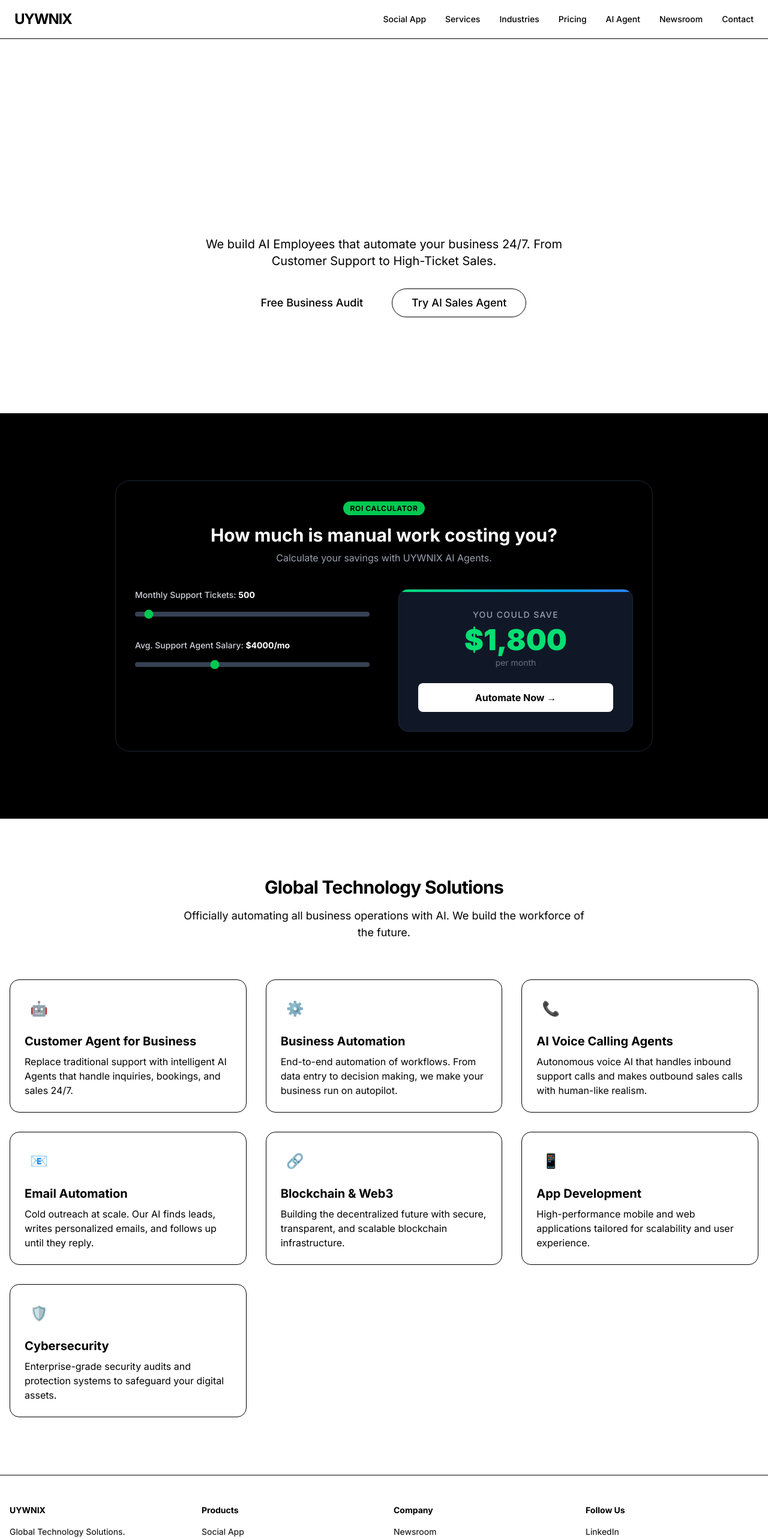
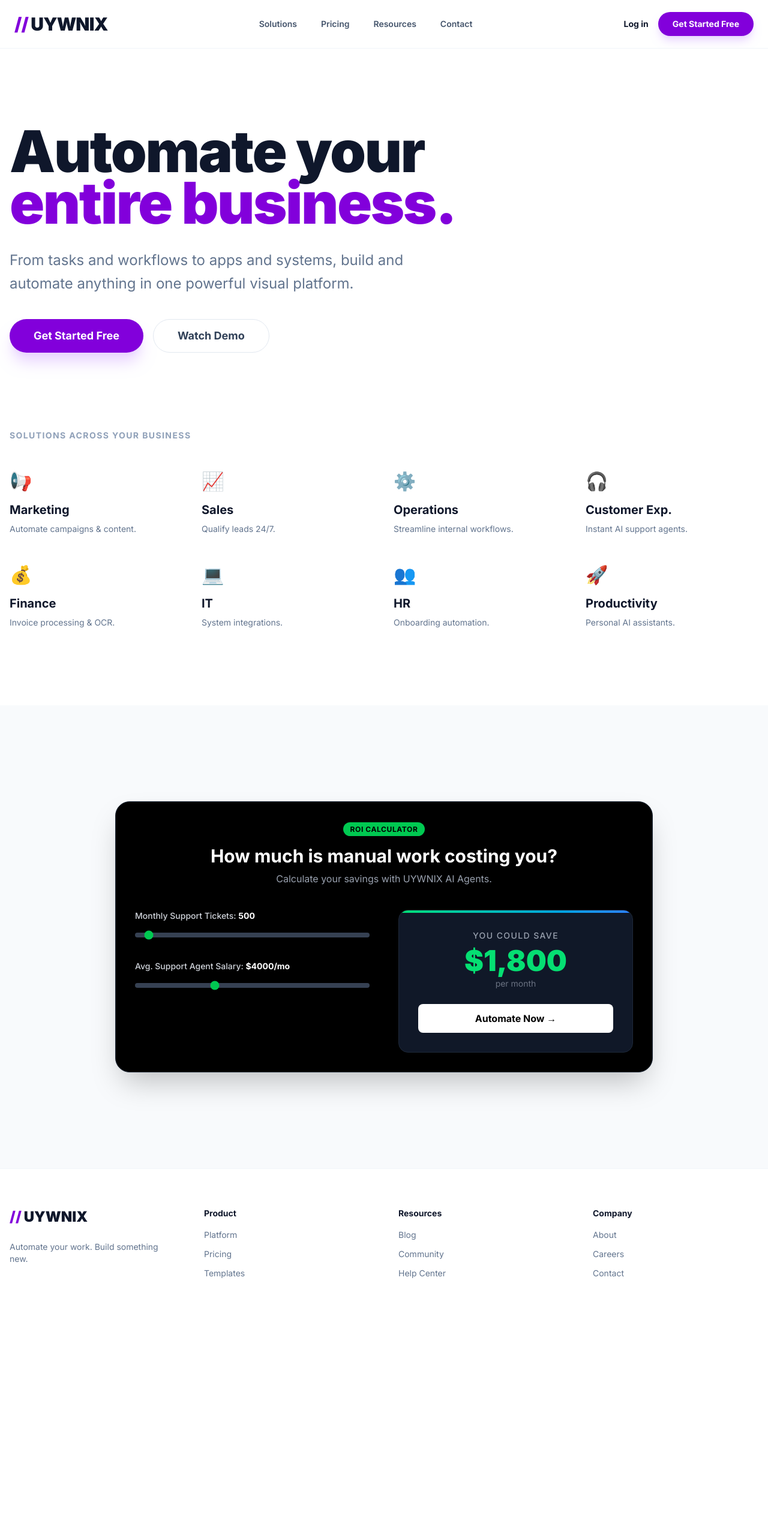
Before and after one commit to Tayyabhusayn/uywnix, a Next.js app: page / in a window 1280 px wide. Shown: the top 2566 px of the page at 60% size. After the commit the page ends 2197 px from the top, so only its background shows below. Built offline with nearby package versions, Linux system fonts and the light colour scheme.

Commit message:
Redesign: Make.com Style (White, Purple, Clean Grid)

```diff
--- a/app/globals.css
+++ b/app/globals.css
@@ -2,36 +2,41 @@
 
 :root {
   --background: #ffffff;
-  --foreground: #000000;
-  /* ... existing vars ... */
+  --foreground: #0f172a;
+  --primary: #6d28d9; /* Purple-700 (Make Style) */
+  --primary-foreground: #ffffff;
+  --card: #ffffff;
+  --card-foreground: #0f172a;
+  --border: #e2e8f0;
+  --input: #e2e8f0;
+  --ring: #6d28d9;
+  --radius: 0.5rem;
 }
 
-/* ... existing theme ... */
-
-/* NEW ANIMATIONS */
-@keyframes slideUp {
-  from { opacity: 0; transform: translateY(30px); }
-  to { opacity: 1; transform: translateY(0); }
+@theme inline {
+  --color-background: var(--background);
+  --color-foreground: var(--foreground);
+  --color-card: var(--card);
+  --color-card-foreground: var(--card-foreground);
+  --color-primary: var(--primary);
+  --color-primary-foreground: var(--primary-foreground);
+  --color-border: var(--border);
+  --color-input: var(--input);
+  --color-ring: var(--ring);
+  --radius-lg: var(--radius);
+  --radius-md: calc(var(--radius) - 2px);
+  --radius-sm: calc(var(--radius) - 4px);
 }
 
-@keyframes fadeIn {
-  from { opacity: 0; }
-  to { opacity: 1; }
+body {
+  background-color: var(--background);
+  color: var(--foreground);
+  font-family: var(--font-sans);
 }
 
-.animate-slide-up {
-  animation: slideUp 0.8s ease-out forwards;
+.hover-lift {
+  transition: transform 0.2s ease-in-out;
 }
-
-.animate-fade-in {
-  animation: fadeIn 1s ease-out forwards;
-}
-
-.delay-100 { animation-delay: 0.1s; opacity: 0; animation-fill-mode: forwards; }
-.delay-200 { animation-delay: 0.2s; opacity: 0; animation-fill-mode: forwards; }
-.delay-300 { animation-delay: 0.3s; opacity: 0; animation-fill-mode: forwards; }
-
-.hover-glow:hover {
-  box-shadow: 0 0 20px rgba(59, 130, 246, 0.5);
+.hover-lift:hover {
   transform: translateY(-2px);
 }
--- a/app/page.tsx
+++ b/app/page.tsx
@@ -8,30 +8,30 @@
   const [isMenuOpen, setIsMenuOpen] = useState(false);
 
   return (
-    <main className="flex min-h-screen flex-col items-center justify-between">
+    <main className="flex min-h-screen flex-col bg-white text-slate-900">
       {/* Navigation */}
-      <nav className="w-full border-b border-border bg-background/80 backdrop-blur-md sticky top-0 z-50">
-        <div className="container mx-auto px-6 h-16 flex items-center justify-between">
-          <Link href="/" className="text-2xl font-bold tracking-tighter">
-            UYWNIX
+      <nav className="w-full bg-white border-b border-slate-100 sticky top-0 z-50">
+        <div className="container mx-auto px-6 h-20 flex items-center justify-between">
+          <Link href="/" className="text-3xl font-black tracking-tight flex items-center gap-1">
+            <span className="text-purple-700">//</span> UYWNIX
           </Link>
 
-          {/* Desktop Menu */}
-          <div className="hidden md:flex space-x-8 text-sm font-medium">
-            <Link href="/products/uywni" className="hover:text-primary/80 transition-colors">Social App</Link>
-            <Link href="/services" className="hover:text-primary/80 transition-colors">Services</Link>
-            <Link href="/industries" className="hover:text-primary/80 transition-colors">Industries</Link>
-            <Link href="/pricing" className="hover:text-primary/80 transition-colors">Pricing</Link>
-            <Link href="/ai-agent" className="hover:text-primary/80 transition-colors">AI Agent</Link>
-            <Link href="/newsroom" className="hover:text-primary/80 transition-colors">Newsroom</Link>
-            <Link href="/contact" className="hover:text-primary/80 transition-colors">Contact</Link>
+          <div className="hidden md:flex space-x-10 text-sm font-semibold text-slate-600">
+            <Link href="/services" className="hover:text-purple-700 transition">Solutions</Link>
+            <Link href="/pricing" className="hover:text-purple-700 transition">Pricing</Link>
+            <Link href="/newsroom" className="hover:text-purple-700 transition">Resources</Link>
+            <Link href="/contact" className="hover:text-purple-700 transition">Contact</Link>
+          </div>
+
+          <div className="hidden md:flex items-center gap-4">
+            <Link href="/ai-agent" className="text-sm font-bold text-slate-900 hover:text-purple-700">Log in</Link>
+            <Link href="/audit" className="bg-purple-700 text-white px-6 py-2.5 rounded-full text-sm font-bold hover:bg-purple-800 transition shadow-lg shadow-purple-200">
+              Get Started Free
+            </Link>
           </div>
 
           {/* Mobile Menu Button */}
-          <button
-            className="md:hidden p-2 text-primary"
-            onClick={() => setIsMenuOpen(!isMenuOpen)}
-          >
+          <button className="md:hidden p-2 text-slate-900" onClick={() => setIsMenuOpen(!isMenuOpen)}>
             {isMenuOpen ? (
               <svg xmlns="http://www.w3.org/2000/svg" width="24" height="24" viewBox="0 0 24 24" fill="none" stroke="currentColor" strokeWidth="2" strokeLinecap="round" strokeLinejoin="round"><path d="M18 6 6 18"/><path d="m6 6 18 12"/></svg>
             ) : (
@@ -42,127 +42,140 @@
 
         {/* Mobile Dropdown */}
         {isMenuOpen && (
-          <div className="md:hidden absolute top-16 left-0 w-full bg-background border-b border-border shadow-lg animate-in slide-in-from-top-5">
-            <div className="flex flex-col p-4 space-y-4 text-center">
-              <Link href="/products/uywni" className="py-2 hover:bg-secondary rounded-lg" onClick={() => setIsMenuOpen(false)}>Social App</Link>
-              <Link href="/services" className="py-2 hover:bg-secondary rounded-lg" onClick={() => setIsMenuOpen(false)}>Services</Link>
-              <Link href="/industries" className="py-2 hover:bg-secondary rounded-lg" onClick={() => setIsMenuOpen(false)}>Industries</Link>
-              <Link href="/pricing" className="py-2 hover:bg-secondary rounded-lg" onClick={() => setIsMenuOpen(false)}>Pricing</Link>
-              <Link href="/ai-agent" className="py-2 hover:bg-secondary rounded-lg" onClick={() => setIsMenuOpen(false)}>AI Agent</Link>
-              <Link href="/newsroom" className="py-2 hover:bg-secondary rounded-lg" onClick={() => setIsMenuOpen(false)}>Newsroom</Link>
-              <Link href="/contact" className="py-2 hover:bg-secondary rounded-lg" onClick={() => setIsMenuOpen(false)}>Contact</Link>
-            </div>
+          <div className="md:hidden absolute top-20 left-0 w-full bg-white border-b border-slate-100 shadow-xl p-6 space-y-4 animate-in slide-in-from-top-5">
+            <Link href="/services" className="block text-lg font-semibold text-slate-700" onClick={() => setIsMenuOpen(false)}>Solutions</Link>
+            <Link href="/pricing" className="block text-lg font-semibold text-slate-700" onClick={() => setIsMenuOpen(false)}>Pricing</Link>
+            <Link href="/newsroom" className="block text-lg font-semibold text-slate-700" onClick={() => setIsMenuOpen(false)}>Resources</Link>
+            <Link href="/contact" className="block text-lg font-semibold text-slate-700" onClick={() => setIsMenuOpen(false)}>Contact</Link>
+            <hr className="border-slate-100"/>
+            <Link href="/audit" className="block w-full bg-purple-700 text-white py-3 rounded-xl font-bold text-center" onClick={() => setIsMenuOpen(false)}>
+              Get Started Free
+            </Link>
           </div>
         )}
       </nav>
 
-      {/* Hero Section */}
-      <section className="w-full py-24 md:py-32 lg:py-40 text-center container mx-auto px-4">
-        <h1 className="text-5xl md:text-7xl font-bold tracking-tighter mb-6 bg-clip-text text-transparent bg-gradient-to-r from-foreground to-foreground/70 animate-slide-up">
-          The Next Generation <br/> Business Automation
-        </h1>
-        <p className="text-xl text-muted-foreground max-w-2xl mx-auto mb-8 animate-slide-up delay-100">
-          We build AI Employees that automate your business 24/7. From Customer Support to High-Ticket Sales.
-        </p>
-        <div className="flex flex-col sm:flex-row gap-4 justify-center animate-slide-up delay-200">
-          <Link href="/audit" className="bg-primary text-primary-foreground h-12 px-8 rounded-full flex items-center justify-center font-medium text-lg hover:opacity-90 transition-opacity hover-glow">
-            Free Business Audit
+      {/* Hero Section (Make.com Style) */}
+      <section className="container mx-auto px-4 py-20 md:py-32">
+        <div className="max-w-4xl">
+          <h1 className="text-6xl md:text-8xl font-black tracking-tight mb-8 text-slate-900 leading-[0.9]">
+            Automate your <br/> <span className="text-purple-700">entire business.</span>
+          </h1>
+          <p className="text-xl md:text-2xl text-slate-500 mb-10 max-w-2xl leading-relaxed">
+            From tasks and workflows to apps and systems, build and automate anything in one powerful visual platform.
+          </p>
+          <div className="flex flex-col sm:flex-row gap-4 items-start">
+            <Link href="/audit" className="bg-purple-700 text-white h-14 px-10 rounded-full flex items-center justify-center font-bold text-lg hover:bg-purple-800 transition shadow-xl shadow-purple-200">
+              Get Started Free
+            </Link>
+            <Link href="/ai-agent" className="h-14 px-10 rounded-full flex items-center justify-center font-bold text-lg text-slate-700 border border-slate-200 hover:bg-slate-50 transition">
+              Watch Demo
+            </Link>
+          </div>
+        </div>
+      </section>
+
+      {/* Solutions Grid (Make.com Style) */}
+      <section className="container mx-auto px-4 pb-32">
+        <p className="text-sm font-bold text-slate-400 uppercase tracking-widest mb-12">SOLUTIONS ACROSS YOUR BUSINESS</p>
+
+        <div className="grid grid-cols-2 md:grid-cols-4 gap-x-8 gap-y-12">
+          {/* Item 1 */}
+          <Link href="/services" className="group block">
+            <div className="text-3xl mb-4 text-purple-600 group-hover:-translate-y-1 transition-transform duration-300">📢</div>
+            <h3 className="text-xl font-bold text-slate-900 mb-2 group-hover:text-purple-700 transition">Marketing</h3>
+            <p className="text-sm text-slate-500">Automate campaigns & content.</p>
           </Link>
-          <Link href="/ai-agent" className="border border-input bg-background h-12 px-8 rounded-full flex items-center justify-center font-medium text-lg hover:bg-accent hover:text-accent-foreground transition-colors hover-glow">
-            Try AI Sales Agent
+
+          {/* Item 2 */}
+          <Link href="/ai-agent" className="group block">
+            <div className="text-3xl mb-4 text-purple-600 group-hover:-translate-y-1 transition-transform duration-300">📈</div>
+            <h3 className="text-xl font-bold text-slate-900 mb-2 group-hover:text-purple-700 transition">Sales</h3>
+            <p className="text-sm text-slate-500">Qualify leads 24/7.</p>
+          </Link>
+
+          {/* Item 3 */}
+          <Link href="/services" className="group block">
+            <div className="text-3xl mb-4 text-purple-600 group-hover:-translate-y-1 transition-transform duration-300">⚙️</div>
+            <h3 className="text-xl font-bold text-slate-900 mb-2 group-hover:text-purple-700 transition">Operations</h3>
+            <p className="text-sm text-slate-500">Streamline internal workflows.</p>
+          </Link>
+
+          {/* Item 4 */}
+          <Link href="/contact" className="group block">
+            <div className="text-3xl mb-4 text-purple-600 group-hover:-translate-y-1 transition-transform duration-300">🎧</div>
+            <h3 className="text-xl font-bold text-slate-900 mb-2 group-hover:text-purple-700 transition">Customer Exp.</h3>
+            <p className="text-sm text-slate-500">Instant AI support agents.</p>
+          </Link>
+
+          {/* Item 5 */}
+          <Link href="/services" className="group block">
+            <div className="text-3xl mb-4 text-purple-600 group-hover:-translate-y-1 transition-transform duration-300">💰</div>
+            <h3 className="text-xl font-bold text-slate-900 mb-2 group-hover:text-purple-700 transition">Finance</h3>
+            <p className="text-sm text-slate-500">Invoice processing & OCR.</p>
+          </Link>
+
+          {/* Item 6 */}
+          <Link href="/services" className="group block">
+            <div className="text-3xl mb-4 text-purple-600 group-hover:-translate-y-1 transition-transform duration-300">💻</div>
+            <h3 className="text-xl font-bold text-slate-900 mb-2 group-hover:text-purple-700 transition">IT</h3>
+            <p className="text-sm text-slate-500">System integrations.</p>
+          </Link>
+
+           {/* Item 7 */}
+           <Link href="/services" className="group block">
+            <div className="text-3xl mb-4 text-purple-600 group-hover:-translate-y-1 transition-transform duration-300">👥</div>
+            <h3 className="text-xl font-bold text-slate-900 mb-2 group-hover:text-purple-700 transition">HR</h3>
+            <p className="text-sm text-slate-500">Onboarding automation.</p>
+          </Link>
+
+           {/* Item 8 */}
+           <Link href="/services" className="group block">
+            <div className="text-3xl mb-4 text-purple-600 group-hover:-translate-y-1 transition-transform duration-300">🚀</div>
+            <h3 className="text-xl font-bold text-slate-900 mb-2 group-hover:text-purple-700 transition">Productivity</h3>
+            <p className="text-sm text-slate-500">Personal AI assistants.</p>
           </Link>
         </div>
       </section>
 
-      {/* ROI Calculator Section */}
-      <section className="w-full bg-black py-12">
+      {/* ROI Section */}
+      <section className="bg-slate-50 py-24">
         <RoiCalculator />
       </section>
 
-      {/* AI First Section - Services */}
-      <section className="w-full py-24 bg-secondary/30" id="services">
-        <div className="container mx-auto px-4">
-          <div className="text-center mb-16">
-            <h2 className="text-3xl font-bold tracking-tight mb-4">Global Technology Solutions</h2>
-            <p className="text-muted-foreground max-w-2xl mx-auto text-lg">
-              Officially automating all business operations with AI. We build the workforce of the future.
-            </p>
-          </div>
-          <div className="grid md:grid-cols-3 gap-8">
-            <Link href="/ai-agent" className="p-6 rounded-2xl border border-border bg-card hover:shadow-lg transition-all group cursor-pointer block">
-              <div className="h-12 w-12 rounded-lg bg-primary/10 flex items-center justify-center mb-4 text-2xl group-hover:scale-110 transition-transform">🤖</div>
-              <h3 className="text-xl font-bold mb-2">Customer Agent for Business</h3>
-              <p className="text-muted-foreground">Replace traditional support with intelligent AI Agents that handle inquiries, bookings, and sales 24/7.</p>
-            </Link>
-            <div className="p-6 rounded-2xl border border-border bg-card hover:shadow-lg transition-all group">
-              <div className="h-12 w-12 rounded-lg bg-primary/10 flex items-center justify-center mb-4 text-2xl group-hover:scale-110 transition-transform">⚙️</div>
-              <h3 className="text-xl font-bold mb-2">Business Automation</h3>
-              <p className="text-muted-foreground">End-to-end automation of workflows. From data entry to decision making, we make your business run on autopilot.</p>
-            </div>
-            <div className="p-6 rounded-2xl border border-border bg-card hover:shadow-lg transition-all group">
-              <div className="h-12 w-12 rounded-lg bg-primary/10 flex items-center justify-center mb-4 text-2xl group-hover:scale-110 transition-transform">📞</div>
-              <h3 className="text-xl font-bold mb-2">AI Voice Calling Agents</h3>
-              <p className="text-muted-foreground">Autonomous voice AI that handles inbound support calls and makes outbound sales calls with human-like realism.</p>
-            </div>
-            <div className="p-6 rounded-2xl border border-border bg-card hover:shadow-lg transition-all group">
-              <div className="h-12 w-12 rounded-lg bg-primary/10 flex items-center justify-center mb-4 text-2xl group-hover:scale-110 transition-transform">📧</div>
-              <h3 className="text-xl font-bold mb-2">Email Automation</h3>
-              <p className="text-muted-foreground">Cold outreach at scale. Our AI finds leads, writes personalized emails, and follows up until they reply.</p>
-            </div>
-            <div className="p-6 rounded-2xl border border-border bg-card hover:shadow-lg transition-all group">
-              <div className="h-12 w-12 rounded-lg bg-primary/10 flex items-center justify-center mb-4 text-2xl group-hover:scale-110 transition-transform">🔗</div>
-              <h3 className="text-xl font-bold mb-2">Blockchain & Web3</h3>
-              <p className="text-muted-foreground">Building the decentralized future with secure, transparent, and scalable blockchain infrastructure.</p>
-            </div>
-            <div className="p-6 rounded-2xl border border-border bg-card hover:shadow-lg transition-all group">
-              <div className="h-12 w-12 rounded-lg bg-primary/10 flex items-center justify-center mb-4 text-2xl group-hover:scale-110 transition-transform">📱</div>
-              <h3 className="text-xl font-bold mb-2">App Development</h3>
-              <p className="text-muted-foreground">High-performance mobile and web applications tailored for scalability and user experience.</p>
-            </div>
-            <div className="p-6 rounded-2xl border border-border bg-card hover:shadow-lg transition-all group">
-              <div className="h-12 w-12 rounded-lg bg-primary/10 flex items-center justify-center mb-4 text-2xl group-hover:scale-110 transition-transform">🛡️</div>
-              <h3 className="text-xl font-bold mb-2">Cybersecurity</h3>
-              <p className="text-muted-foreground">Enterprise-grade security audits and protection systems to safeguard your digital assets.</p>
-            </div>
-          </div>
-        </div>
-      </section>
-
       {/* Footer */}
-      <footer className="w-full py-12 border-t border-border mt-auto">
-        <div className="container mx-auto px-4 grid md:grid-cols-4 gap-8 text-sm">
+      <footer className="bg-white py-16 border-t border-slate-100">
+        <div className="container mx-auto px-4 grid md:grid-cols-4 gap-12 text-sm text-slate-500">
           <div>
-            <h4 className="font-bold mb-4">UYWNIX</h4>
-            <p className="text-muted-foreground">Global Technology Solutions.</p>
+            <h4 className="text-2xl font-black text-slate-900 mb-6 flex items-center gap-1">
+               <span className="text-purple-700">//</span> UYWNIX
+            </h4>
+            <p>Automate your work. Build something new.</p>
           </div>
           <div>
-            <h4 className="font-bold mb-4">Products</h4>
-            <ul className="space-y-2 text-muted-foreground">
-              <li><Link href="/products/uywni">Social App</Link></li>
-              <li><Link href="/ai-agent">AI Agents</Link></li>
-              <li><Link href="/industries">Industries</Link></li>
+            <h4 className="font-bold text-slate-900 mb-4">Product</h4>
+            <ul className="space-y-3">
+              <li><Link href="/ai-agent" className="hover:text-purple-700">Platform</Link></li>
+              <li><Link href="/pricing" className="hover:text-purple-700">Pricing</Link></li>
+              <li><Link href="/services" className="hover:text-purple-700">Templates</Link></li>
             </ul>
           </div>
           <div>
-            <h4 className="font-bold mb-4">Company</h4>
-            <ul className="space-y-2 text-muted-foreground">
-              <li><Link href="/newsroom">Newsroom</Link></li>
-              <li><Link href="/about">About Us</Link></li>
+            <h4 className="font-bold text-slate-900 mb-4">Resources</h4>
+            <ul className="space-y-3">
+              <li><Link href="/newsroom" className="hover:text-purple-700">Blog</Link></li>
+              <li><Link href="/contact" className="hover:text-purple-700">Community</Link></li>
+              <li><Link href="/contact" className="hover:text-purple-700">Help Center</Link></li>
             </ul>
           </div>
           <div>
-            <h4 className="font-bold mb-4">Follow Us</h4>
-            <div className="flex flex-col gap-2">
-              <a href="https://www.linkedin.com/company/uywnix/" target="_blank" className="text-muted-foreground hover:text-primary transition text-sm">LinkedIn</a>
-              <a href="https://x.com/UYWNIX" target="_blank" className="text-muted-foreground hover:text-primary transition text-sm">X (Twitter)</a>
-              <a href="https://www.instagram.com/uywnix" target="_blank" className="text-muted-foreground hover:text-primary transition text-sm">Instagram</a>
-              <a href="https://www.facebook.com/profile.php?id=61557697956190" target="_blank" className="text-muted-foreground hover:text-primary transition text-sm">Facebook</a>
-              <a href="https://bsky.app/profile/uywnix.bsky.social" target="_blank" className="text-muted-foreground hover:text-primary transition text-sm">Bluesky</a>
-            </div>
+            <h4 className="font-bold text-slate-900 mb-4">Company</h4>
+            <ul className="space-y-3">
+              <li><Link href="/about" className="hover:text-purple-700">About</Link></li>
+              <li><Link href="/contact" className="hover:text-purple-700">Careers</Link></li>
+              <li><Link href="/contact" className="hover:text-purple-700">Contact</Link></li>
+            </ul>
           </div>
-        </div>
-        <div className="container mx-auto px-4 mt-8 pt-8 border-t border-border text-center text-xs text-muted-foreground">
-          © 2026 UYWNIX. Global Technology Solutions. Updated Feb 11.
         </div>
       </footer>
     </main>
```
